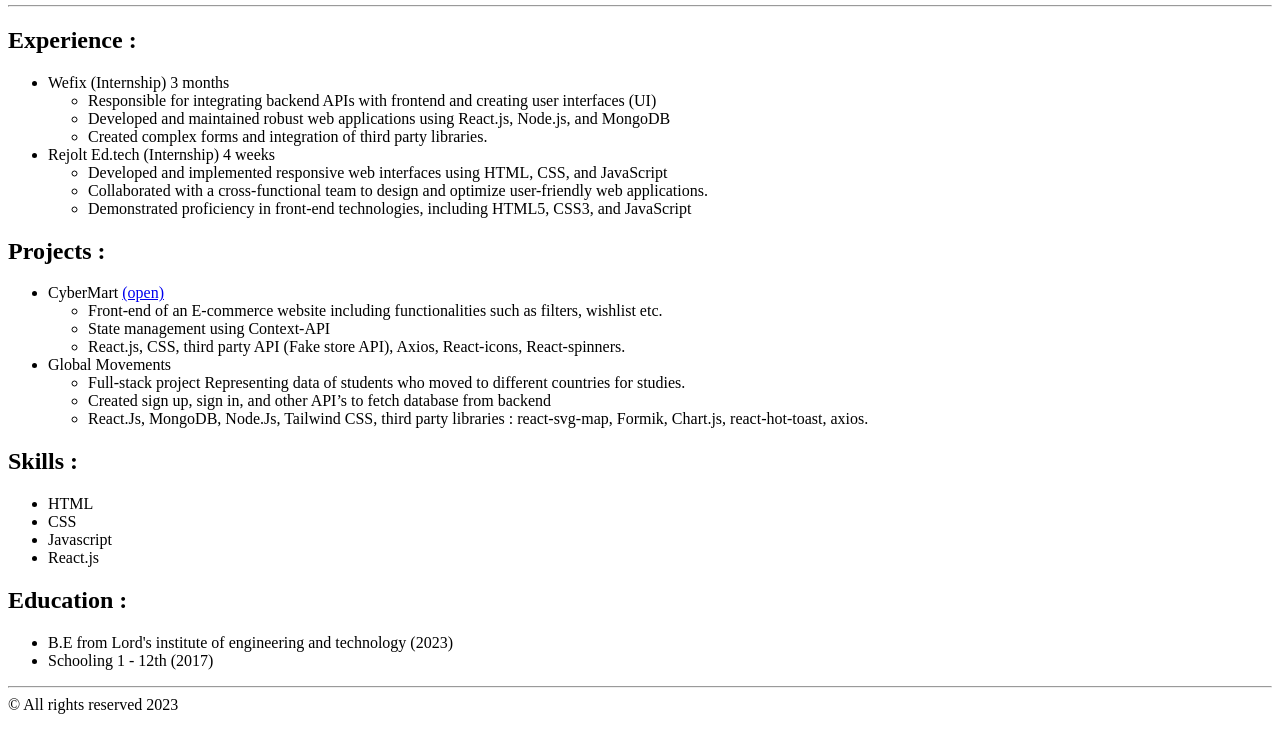
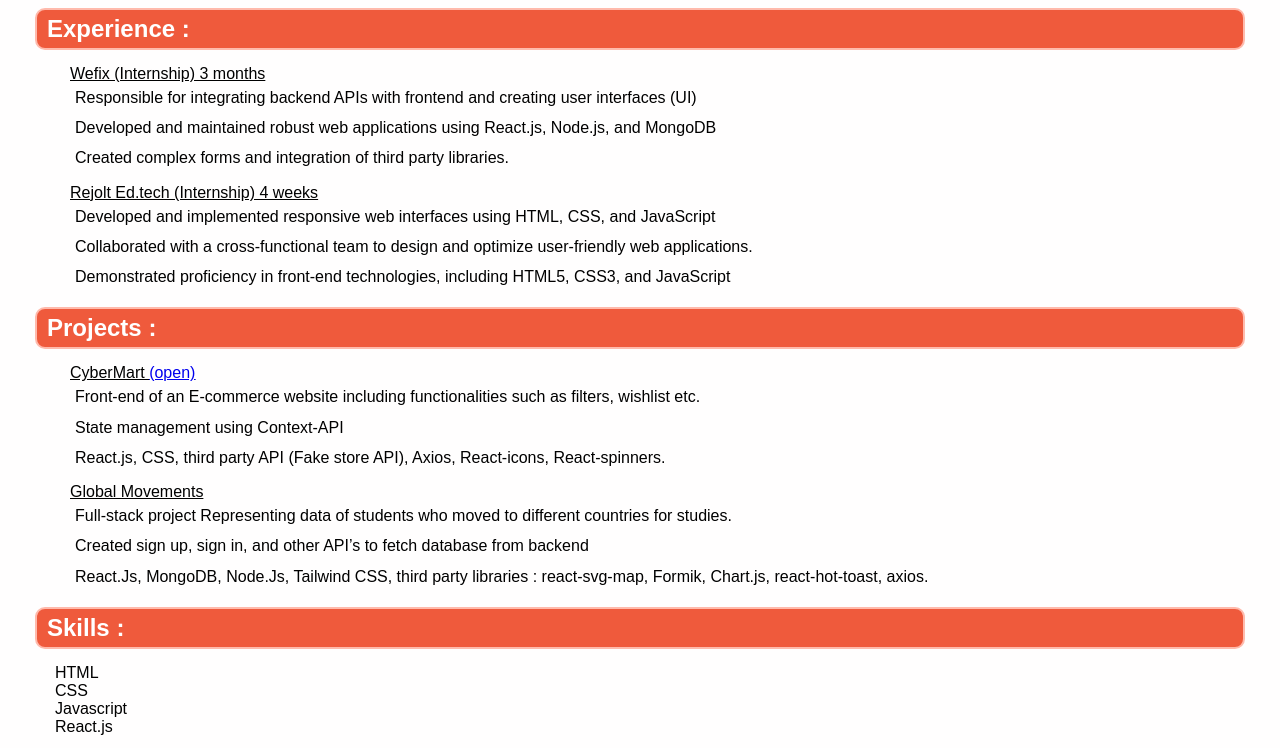
Before and after one commit to AbdulKhaderWali/100xResume, a plain HTML site: page index.html in a window 1280 px wide. Shown: the part 148-896 px from the top of the page. Before the commit the page ends 870 px from the top, so only its background shows below. Drawn offline with Linux system fonts and the light colour scheme.

Commit message:
css added

```diff
--- a/index.html
+++ b/index.html
@@ -3,33 +3,34 @@
 <head>
     <meta charset="UTF-8">
     <meta name="viewport" content="width=device-width, initial-scale=1.0">
-    <title>Document</title>
+    <link rel="stylesheet" href="style.css">
+    <title>100x Resume</title>
 </head>
 <body>
     <header>
-        <h1>Abdul Khader Wali</h1>
-        <h2>Web Developer</h2>
+        <h1 class="name">Abdul Khader Wali</h1>
+        <h2 class="designation">Web Developer</h2>
             <nav>
-                <a href="https://github.com/AbdulKhaderWali" target="_blank">Github</a> ||
-                <a href="https://www.linkedin.com/in/abdul-khader-wali/" target="_blank">Linkedin</a> ||
-                <a href="https://twitter.com/Abdulkhaderwali" target="_blank">Twitter</a> ||
-                <a href="mailto:abdul.khader5166@gmail.com">abdul.khader5166@gmail.com</a>
+                <a href="https://github.com/AbdulKhaderWali" target="_blank">Github</a>
+                <a href="https://www.linkedin.com/in/abdul-khader-wali/" target="_blank">Linkedin</a>
+                <a href="https://twitter.com/Abdulkhaderwali" target="_blank">Twitter</a>
+                <a href="mailto:abdul.khader5166@gmail.com">Mail</a>
             </nav>
     </header>
     <hr>
     <main>
         <section>
-            <h2>Experience :</h2>
-            <ul>
-                <li>Wefix (Internship)  3 months
-                    <ul>
+            <h2 class="sub-heading">Experience :</h2>
+            <ul class="companies">
+                <li><span class="company">Wefix (Internship)  3 months</span>
+                    <ul class="points">
                         <li>Responsible for integrating backend APIs with frontend and creating user interfaces (UI)</li>
                         <li> Developed and maintained robust web applications using React.js, Node.js, and MongoDB</li>
                         <li>Created complex forms and integration of third party libraries.</li>
                     </ul>
                 </li>
-                <li>Rejolt Ed.tech (Internship) 4 weeks
-                    <ul>
+                <li><span class="company">Rejolt Ed.tech (Internship) 4 weeks</span>
+                    <ul class="points">
                         <li>Developed and implemented responsive web interfaces using HTML, CSS, and JavaScript</li>
                         <li>Collaborated with a cross-functional team to design and optimize user-friendly web applications.</li>
                         <li>Demonstrated proficiency in front-end technologies, including HTML5, CSS3, and JavaScript </li>
@@ -38,17 +39,17 @@
             </ul>
         </section>
         <section>
-            <h2>Projects :</h2>
-            <ul>
-                <li>CyberMart <a href="https://cybermart.netlify.app/">(open)</a>
-                    <ul>
+            <h2 class="sub-heading">Projects :</h2>
+            <ul class="companies">
+                <li><span class="company">CyberMart <a href="https://cybermart.netlify.app/">(open)</a></span>
+                    <ul class="points">
                         <li>Front-end of an E-commerce website including functionalities such as filters, wishlist etc. </li>
                         <li>State management using Context-API</li>
                         <li>React.js, CSS, third party API (Fake store API), Axios, React-icons, React-spinners.</li>
                     </ul>
                 </li>
-                <li>Global Movements
-                    <ul>
+                <li><span class="company">Global Movements</span>
+                    <ul class="points">
                         <li>Full-stack project Representing data of students who moved to different countries for studies.</li>
                         <li>Created sign up, sign in, and other API’s to fetch database from backend</li>
                         <li>React.Js, MongoDB, Node.Js, Tailwind CSS, third party libraries : react-svg-map, Formik, Chart.js, react-hot-toast, axios.</li>
@@ -57,8 +58,8 @@
             </ul>
         </section>
         <section>
-            <h2>Skills :</h2>
-            <ul>
+            <h2 class="sub-heading">Skills :</h2>
+            <ul class="skills">
                 <li>HTML</li>
                 <li>CSS</li>
                 <li>Javascript</li>
@@ -66,8 +67,8 @@
             </ul>
         </section>
         <section>
-            <h2>Education :</h2>
-            <ul>
+            <h2 class="sub-heading">Education :</h2>
+            <ul class="education">
                 <li>B.E from Lord's institute of engineering and technology <span>(2023)</span></li>
                 <li>Schooling 1 - 12th <span>(2017)</span></li>
             </ul>
--- /dev/null
+++ b/style.css
@@ -0,0 +1,84 @@
+*{
+    margin: 0;
+    padding: 0;
+}
+body{
+    font-family: Arial, Helvetica, sans-serif;
+    margin: 20px;
+    background-color: rgb(255, 254, 254);
+}
+
+ul{
+    list-style-type: none;
+}
+
+header{
+    text-align: center;
+}
+
+.name{
+    margin-bottom: 2px;
+    color: #ef5a3c;
+}
+
+.designation{
+    margin-bottom: 15px;
+}
+
+nav{
+    display: flex;
+    justify-content: center;
+    flex-wrap: wrap;
+    gap: 15px;
+}
+
+nav a{
+    text-decoration: none;
+    margin-bottom: 5px;
+    padding: 7px;
+    background-color: #ef5a3c;
+    border-radius: 10px;
+    color: white;
+}
+
+.companies{
+    margin-left: 20px;
+}
+
+.company{
+    margin: 15px;
+    text-decoration: underline;
+}
+
+.points{
+    margin-left: 20px;
+    line-height: 0.8cm;
+    margin-bottom: 10px;
+}
+
+.sub-heading{
+    background-color: #ef5a3c;
+    border: 2px solid #ffbaac;
+    border-radius: 10px;
+    padding: 5px 10px;
+    color: white;
+    margin-bottom: 15px;
+}
+
+section{
+    margin: 15px 15px;
+}
+
+.skills{
+    margin-left: 20px;
+}
+
+.education{
+    margin-left:20px;
+    line-height: 0.8cm;
+}
+
+footer{
+    text-align: center;
+    margin: 10px;
+}
```
